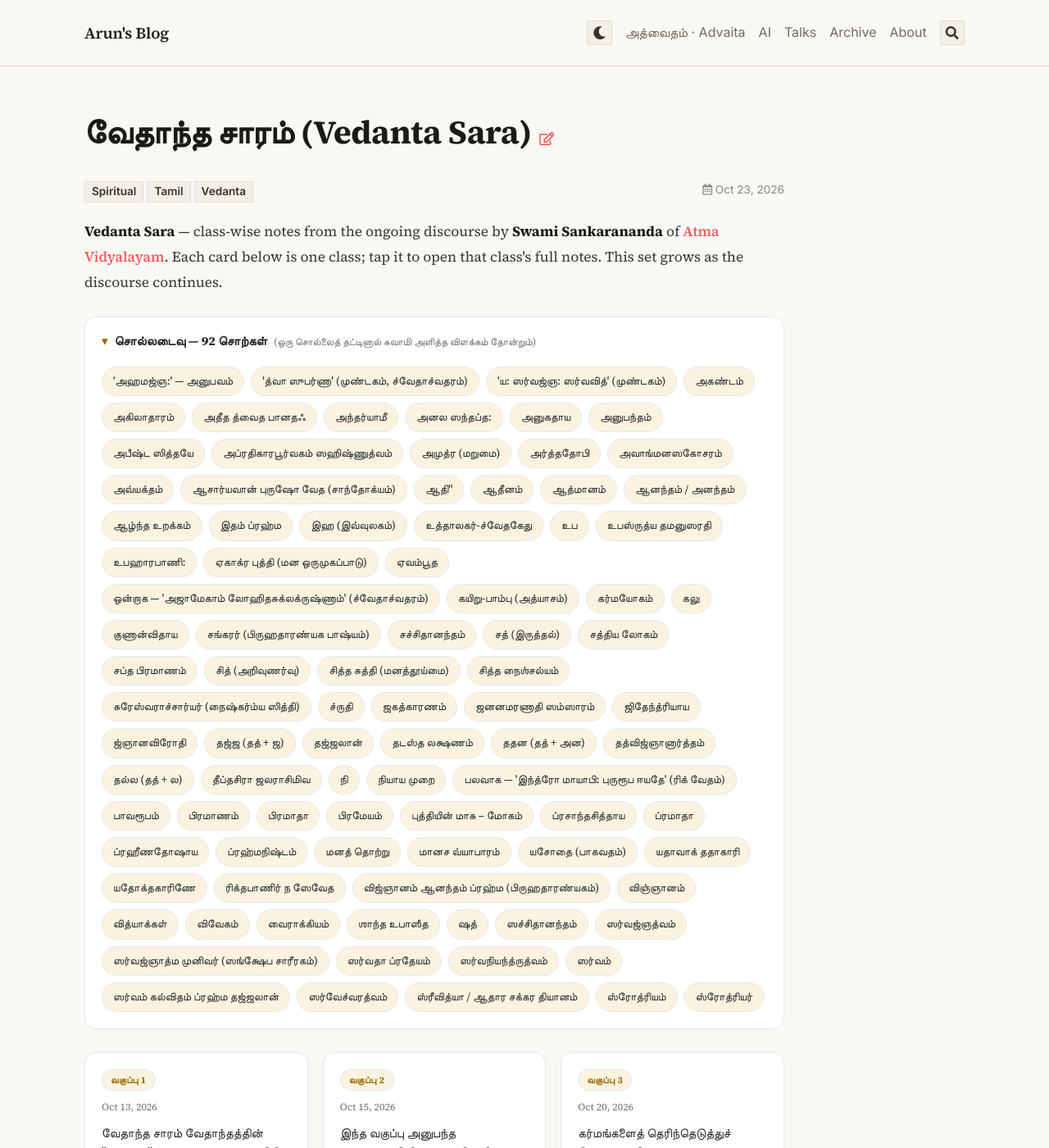
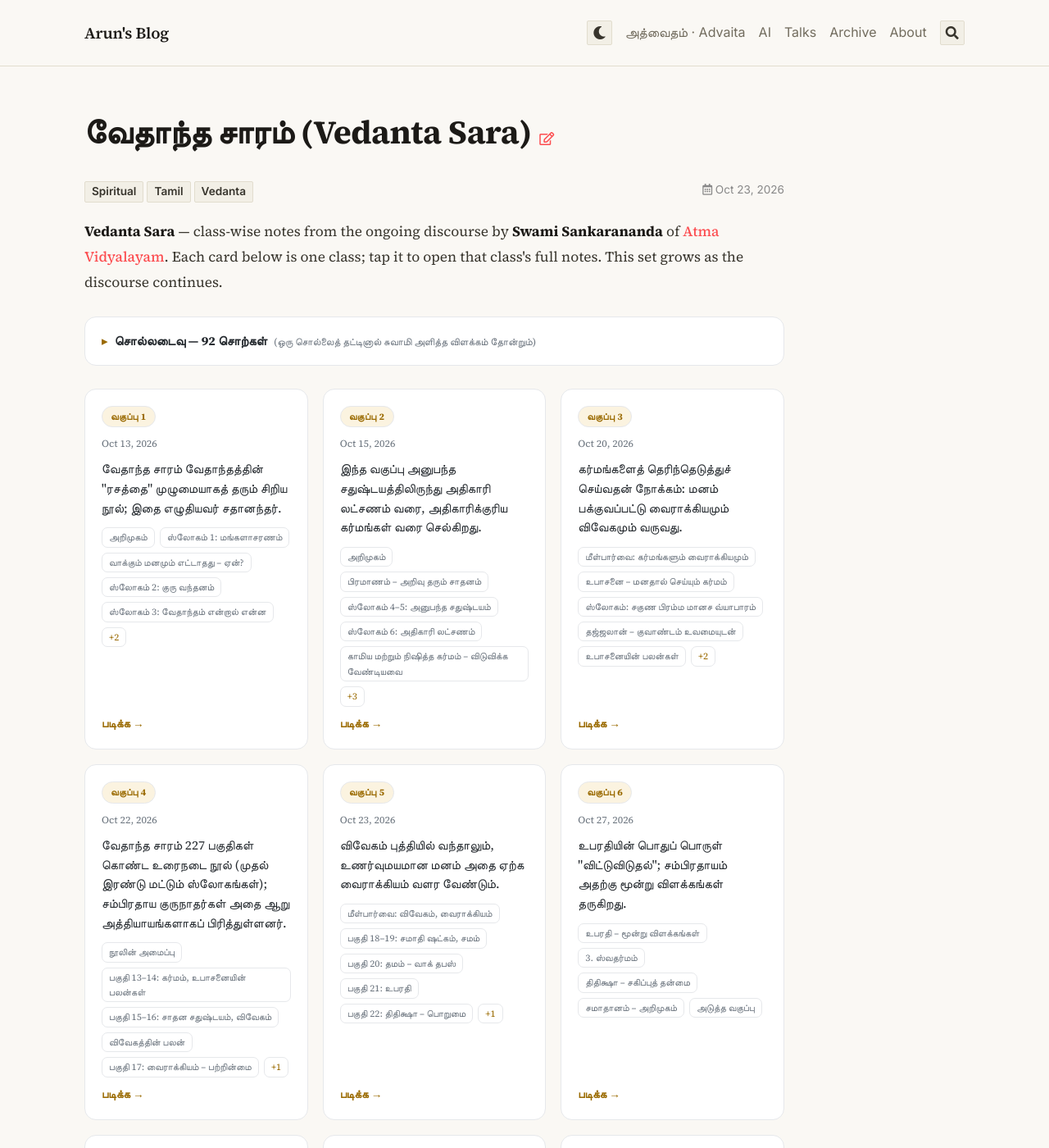
Before and after one commit to Arunprakash-A/Arunprakash-a.github.io, a Jekyll site: the page built from _posts/2026-10-23-Vedanta-Saram.md, in a window 1280 px wide and 1400 px high. Shown: the whole window at 82% size. Built offline with Jekyll 4.4.1, drawn with Linux system fonts in a browser that asks for light colours; nearby versions of some CDN libraries; comment, search, counter and statistics services are not loaded.

Commit message:
Collapse the Vedanta Saram glossary by default
Co-Authored-By: Claude Opus 5 <noreply@anthropic.com>

```diff
--- a/_posts/2026-10-23-Vedanta-Saram.md
+++ b/_posts/2026-10-23-Vedanta-Saram.md
@@ -19,7 +19,7 @@ discourse by <strong>Swami Sankarananda</strong> of
 Each card below is one class; tap it to open that class's full notes. This set grows as the
 discourse continues.</p>
 
-<details class="vs-gloss" open>
+<details class="vs-gloss">
   <summary class="vs-gloss__head">சொல்லடைவு — 92 சொற்கள் <span class="vs-gloss__hint">(ஒரு சொல்லைத் தட்டினால் சுவாமி அளித்த விளக்கம் தோன்றும்)</span></summary>
   <div class="vs-gloss__grid">
     <button class="vs-term" type="button" data-note="vsterm0"
```
